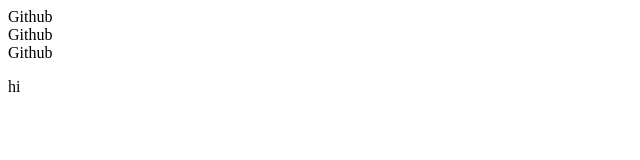
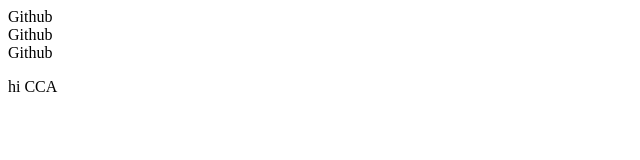
Before and after one commit to LeahRay/Github-demo, a plain HTML site: page index.html in a window 1280 px wide. Shown: the full height of the page, 0-640 px from the left. Drawn offline with Linux system fonts and the light colour scheme.

Commit message:
Update index.html

```diff
--- a/index.html
+++ b/index.html
@@ -9,6 +9,7 @@
     <div>Github</div>
     <div>Github</div>
     <div>Github</div>
-    <p>hi</p>
+    <p>hi CCA</p>
+
 </body>
 </html>
```
